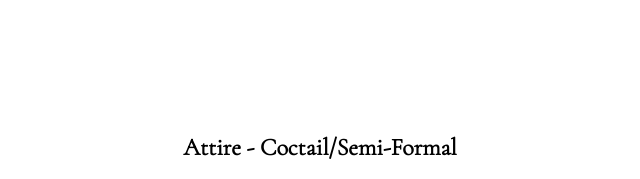
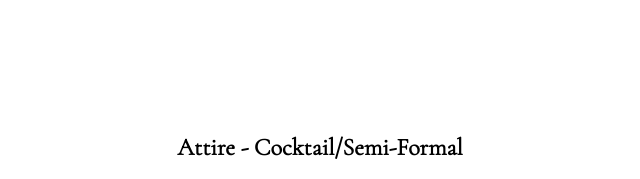
Before and after one commit to kynat-10-08-2024/wedding-details, a plain HTML site: page index.html in a window 1280 px wide. Shown: the part 2461-2640 px from the top of the page, 320-960 px from the left. Drawn offline with nearby package versions, Linux system fonts and the light colour scheme; a web font is replaced by a local one.

Commit message:
Update index.html

```diff
--- a/index.html
+++ b/index.html
@@ -78,7 +78,7 @@
         </section>
 
         <section id="details">
-                <h2 class="details-h2" data-en="Attire - Coctail/Semi-Formal" data-uk="Дрес-код - Коктельний">Attire - Coctail/Semi-Formal </h2>
+                <h2 class="details-h2" data-en="Attire - Cocktail/Semi-Formal" data-uk="Дрес-код - Коктельний">Attire - Cocktail/Semi-Formal </h2>
 
                 <div data-en="Feel free to choose any colour for your attire, but we would appreciate it if you could consider the colour palette provided below." data-uk="Ми будемо раді, якщо ви зможете притриматись кольорової гами нашого весілля (наведеної нище) для вибору вашого вбрання." class="attire-details">Feel free to choose any colour for your attire, but we would appreciate it if you could consider the colour palette provided below. </div>
 
```
